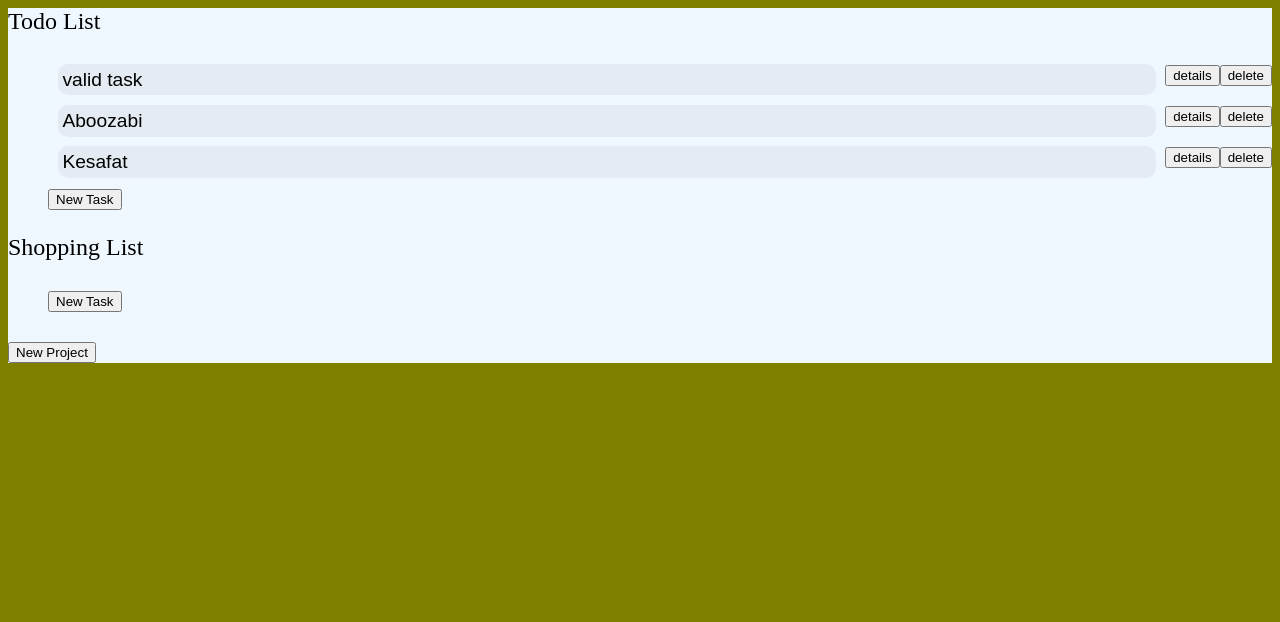
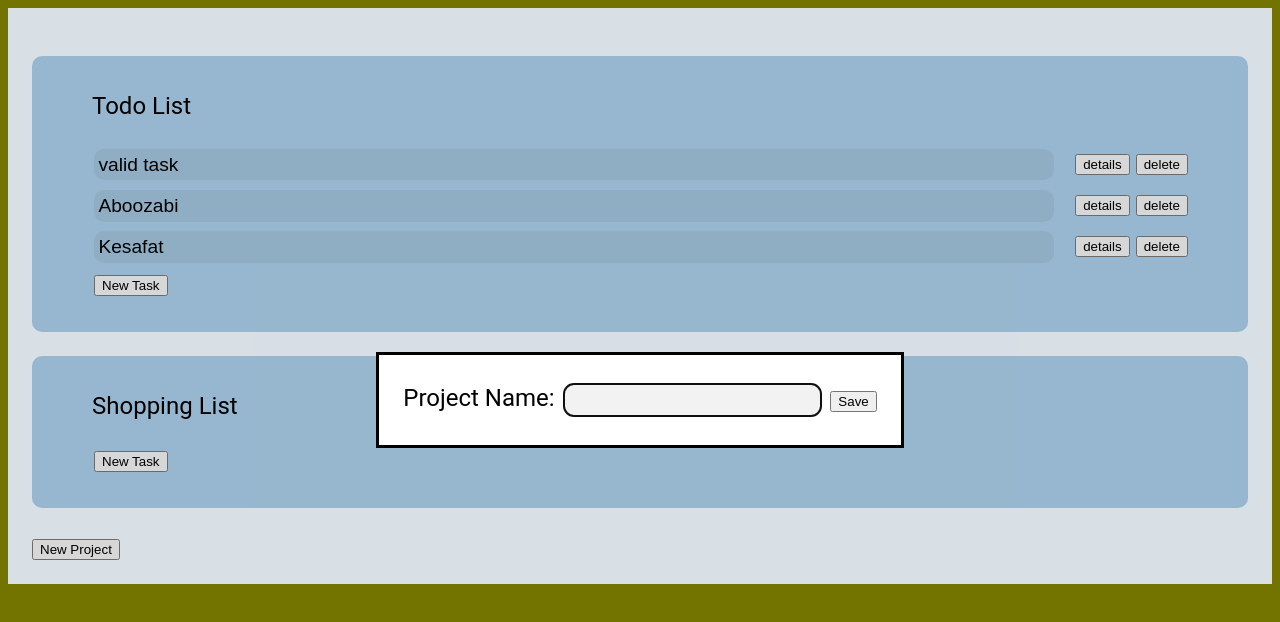
Before and after one commit to menchxCodes/js-todo-list, a website built with webpack: page dist/index.html in a window 1280 px wide. Both pictures are taken after a click on the button "New Project". Built offline with nearby package versions, Linux system fonts and the light colour scheme.

Commit message:
Add new porject button functionallity

```diff
--- a/src/scripts/domHandler.js
+++ b/src/scripts/domHandler.js
@@ -2,7 +2,7 @@ import Todo from "./class/todo";
 import Project from "./class/project";
 import { Projects, projects } from "./class/projects";
 import format from "date-fns/format";
-import { todoValidator } from "./validator";
+import { projectValidator, todoValidator } from "./validator";
 
 const domHandler = (function () {
   const createProjects = function () {
@@ -265,7 +265,45 @@ const domHandler = (function () {
     const newProjectBtn = document.createElement("button");
     newProjectBtn.id = "new-project-btn";
     newProjectBtn.textContent = "New Project";
+
+    newProjectBtn.addEventListener("click", function (e) {
+      newProjectDialog();
+    });
     projectsContainer.appendChild(newProjectBtn);
+  };
+
+  const newProjectDialog = function () {
+    let dialog = document.createElement("dialog");
+    dialog.id = "new-project-dialog";
+    document.body.appendChild(dialog);
+
+    dialog.showModal();
+
+    let projectNameLabel = document.createElement("label");
+    projectNameLabel.setAttribute("for", "new-project-input");
+    projectNameLabel.textContent = "Project Name:";
+
+    let projectNameInput = document.createElement("input");
+    projectNameInput.id = "new-project-input";
+
+    let dialogCloseBtn = document.createElement("button");
+    dialogCloseBtn.classList.add("dialog-close-btn");
+    dialogCloseBtn.textContent = "Save";
+
+    dialog.appendChild(projectNameLabel);
+    dialog.appendChild(projectNameInput);
+    dialog.appendChild(dialogCloseBtn);
+
+    projectNameInput.focus();
+
+    dialogCloseBtn.addEventListener("click", function (e) {
+      let newProject = new Project(projectNameInput.value);
+      if (projectValidator.validate(newProject)) {
+        projects.addProject(newProject);
+        dialog.close();
+        renderPage();
+      }
+    });
   };
 
   const createPage = function () {
--- a/src/styles/style.css
+++ b/src/styles/style.css
@@ -1,6 +1,8 @@
 body {
   background-color: olive;
   font-size: 24px;
+  font-family: "Roboto", Cambria, Cochin, Georgia, Times, "Times New Roman",
+    serif;
 }
 
 .current-project {
@@ -12,6 +14,15 @@ body {
 
 .projects-container {
   background-color: aliceblue;
+  padding: 1em;
+}
+
+.project-name {
+  margin: 1em 2em 1em 2em;
+}
+
+.new-task-btn {
+  margin-left: 0.75em;
 }
 
 .project-name:hover {
@@ -47,9 +58,30 @@ dialog input {
 .task-item {
   display: flex;
   justify-content: space-between;
+  gap: 0.5em;
 }
 
 .task-details {
   display: flex;
   flex-direction: column;
 }
+
+.task-buttons {
+  display: flex;
+  gap: 0.25em;
+  align-items: center;
+  margin-right: 2em;
+}
+
+.project {
+  padding: 0.5em;
+  /* border: 1px solid black; */
+  background-color: rgb(167, 204, 230);
+  margin: 1em auto;
+  border-radius: 10px;
+}
+
+#new-project-btn {
+  position: sticky;
+  bottom: 100px;
+}
```
